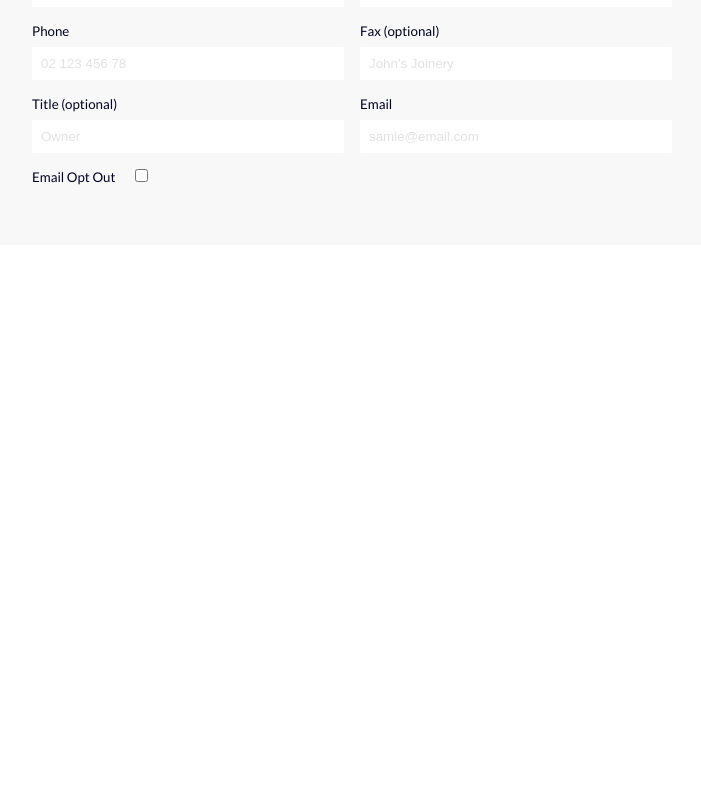
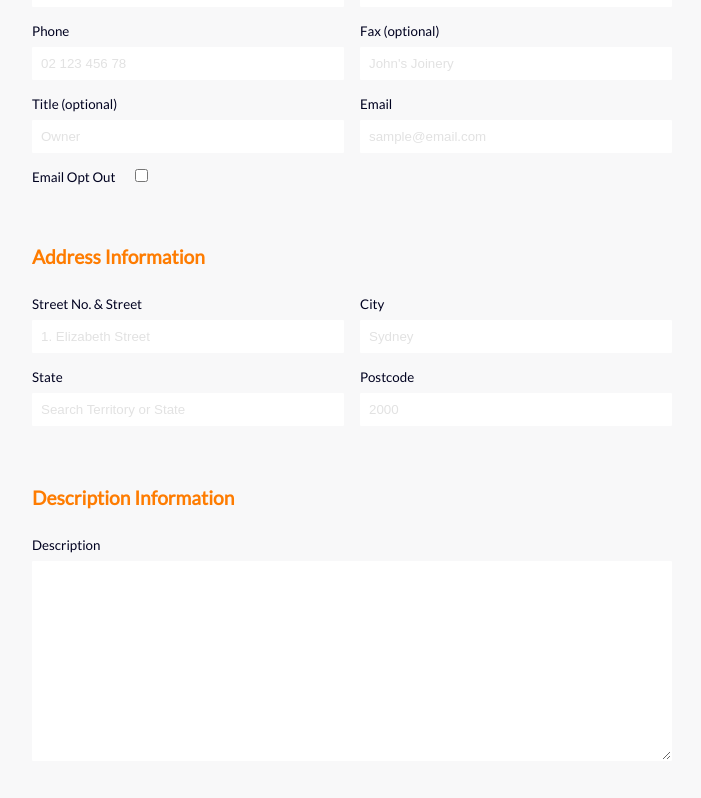
Before and after one commit to rmar8138/crunch-accounting, a React (Create React App) app: page / in a window 1280 px wide. Shown: the part 360-1158 px from the top of the page, without its empty margins (0-701 px from the left). Before the commit the page ends 800 px from the top, so only its background shows below. Built offline with nearby package versions, Linux system fonts and the light colour scheme.

Commit message:
Build address and description information section of form

```diff
--- a/src/components/CreateContactForm/index.js
+++ b/src/components/CreateContactForm/index.js
@@ -8,7 +8,8 @@ import {
   StyledFormSection,
   StyledFormFields,
   StyledTextInput,
-  StyledCheckboxInput
+  StyledCheckboxInput,
+  StyledTextareaInput
 } from "./styles";
 
 class CreateContactForm extends Component {
@@ -143,7 +144,7 @@ class CreateContactForm extends Component {
                     id="email"
                     name="email"
                     value={email}
-                    placeholder="samle@email.com"
+                    placeholder="sample@email.com"
                     type="email"
                   />
                 </StyledTextInput>
@@ -158,6 +159,68 @@ class CreateContactForm extends Component {
                 </StyledCheckboxInput>
               </StyledFormFields>
             </StyledFormSection>
+            <StyledFormSection>
+              <h3>Address Information</h3>
+              <StyledFormFields>
+                <StyledTextInput>
+                  <label htmlFor="street">Street No. & Street</label>
+                  <input
+                    id="street"
+                    name="street"
+                    value={street}
+                    placeholder="1. Elizabeth Street"
+                    type="text"
+                  />
+                </StyledTextInput>
+                <StyledTextInput>
+                  <label htmlFor="city">City</label>
+                  <input
+                    id="city"
+                    name="city"
+                    value={city}
+                    placeholder="Sydney"
+                    type="text"
+                  />
+                </StyledTextInput>
+                <StyledTextInput>
+                  <label htmlFor="state">State</label>
+                  <input
+                    list="state"
+                    name="state"
+                    placeholder="Search Territory or State"
+                  />
+                  <datalist id="state">
+                    <option value="New South Wales">New South Wales</option>
+                    <option value="Victoria">Victoria</option>
+                    <option value="Queensland">Queensland</option>
+                    <option value="Western Australia">Western Australia</option>
+                    <option value="South Australia">South Australia</option>
+                    <option value="Tasmania">Tasmania</option>
+                  </datalist>
+                </StyledTextInput>
+                <StyledTextInput>
+                  <label htmlFor="postcode">Postcode</label>
+                  <input
+                    id="postcode"
+                    name="postcode"
+                    value={postcode}
+                    placeholder="2000"
+                    type="text"
+                  />
+                </StyledTextInput>
+              </StyledFormFields>
+            </StyledFormSection>
+            <StyledFormSection>
+              <h3>Description Information</h3>
+              <StyledFormFields>
+                <StyledTextareaInput>
+                  <label htmlFor="description">Description</label>
+                  <textarea name="description" id="description">
+                    {description}
+                  </textarea>
+                </StyledTextareaInput>
+              </StyledFormFields>
+            </StyledFormSection>
           </StyledForm>
         </StyledFormContainer>
       </>
--- a/src/components/CreateContactForm/styles.js
+++ b/src/components/CreateContactForm/styles.js
@@ -32,6 +32,7 @@ export const StyledForm = styled.form`
 
 export const StyledFormSection = styled.div`
   min-width: 100%;
+  margin-bottom: ${({ theme }) => theme.spacing.xl};
 `;
 
 export const StyledFormFields = styled.div`
@@ -61,22 +62,22 @@ export const StyledCheckboxInput = styled.div`
   }
 `;
 
-// export const StyledTextareaInput = styled.div`
-//   width: 100%;
-//   padding: 1rem 0;
-//   display: flex;
-//   flex-direction: column;
+export const StyledTextareaInput = styled.div`
+  width: 100%;
+  padding: ${({ theme }) => `${theme.spacing.xs} 0`};
+  display: flex;
+  flex-direction: column;
 
-//   label {
-//     margin-bottom: 0.75rem;
-//   }
+  label {
+    margin-bottom: ${({ theme }) => theme.spacing.xs};
+  }
 
-//   textarea {
-//     width: 100%;
-//     height: 15rem;
+  textarea {
+    width: 100%;
+    height: 12.5rem;
 
-//     &:focus {
-//       outline: none;
-//     }
-//   }
-// `;
+    &:focus {
+      outline: none;
+    }
+  }
+`;
```
